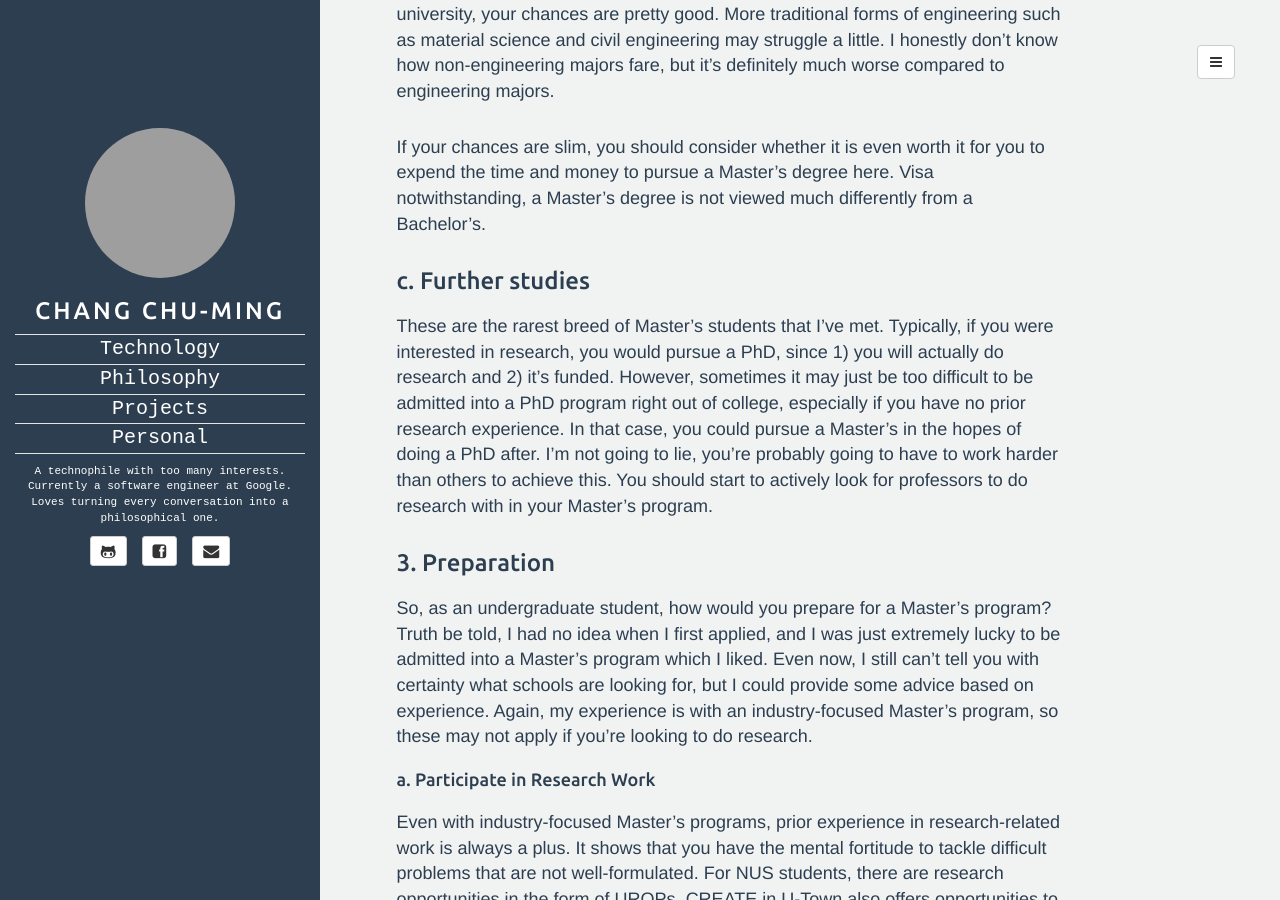
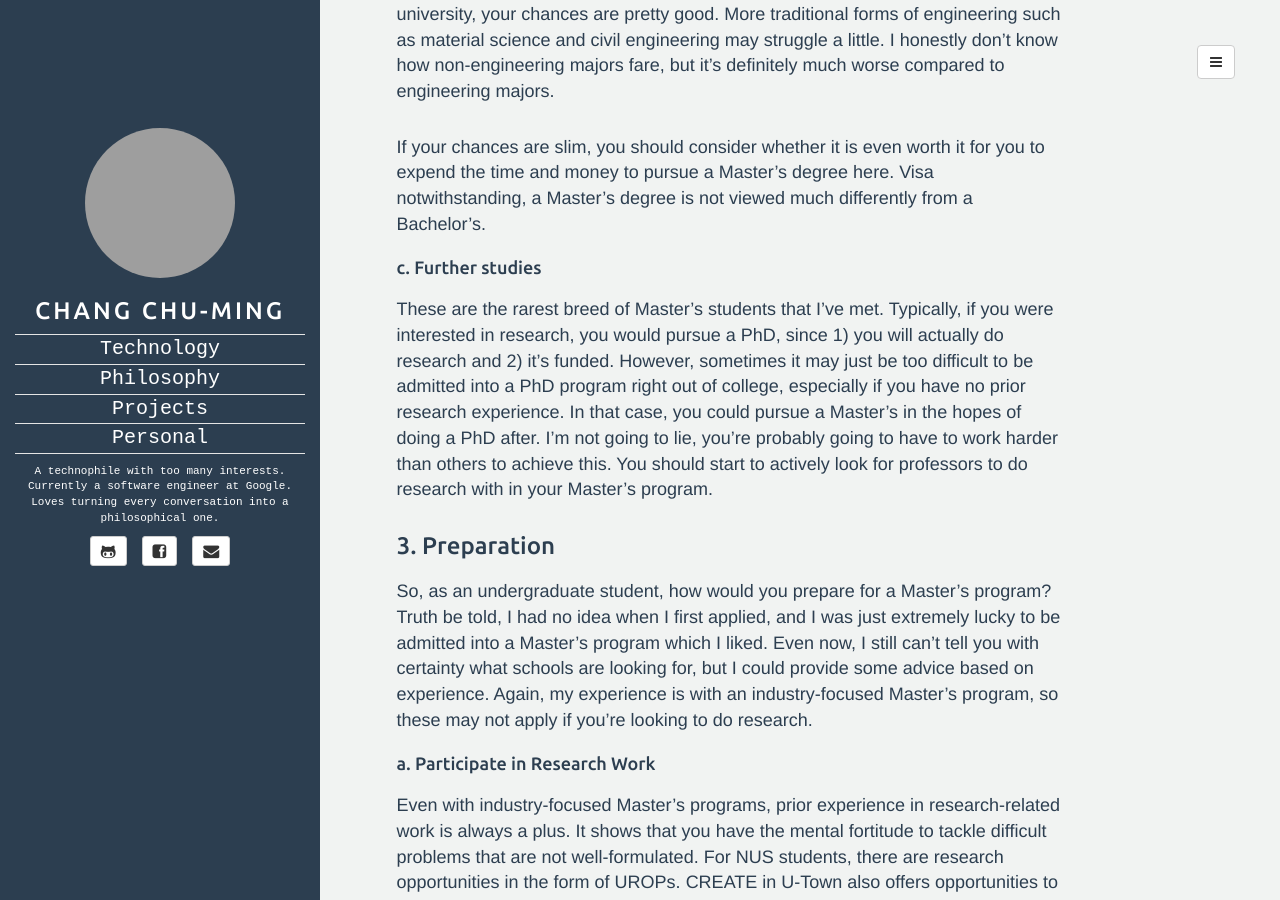
Before and after one commit to changchuming/changchuming.github.io, a Jekyll site: the page built from _posts/2018-10-29-How-to-Prepare-and-Apply-for-a-Master's-Degree-in-the-US.md, in a window 1280 px wide and 900 px high, scrolled down 2237 px. Built offline with Jekyll 4.4.1, drawn with Linux system fonts in a browser that asks for light colours; comment, search, counter and statistics services are not loaded; grey boxes are pictures that could not be loaded.

Commit message:
Fixed titles.

```diff
--- a/_posts/2018-10-29-How-to-Prepare-and-Apply-for-a-Master's-Degree-in-the-US.md
+++ b/_posts/2018-10-29-How-to-Prepare-and-Apply-for-a-Master's-Degree-in-the-US.md
@@ -40,7 +40,7 @@ Most international students (excluding Singaporeans) enroll in a Master's progra
 
 If your chances are slim, you should consider whether it is even worth it for you to expend the time and money to pursue a Master's degree here. Visa notwithstanding, a Master's degree is not viewed much differently from a Bachelor's.
 
-### c. Further studies
+#### c. Further studies
 These are the rarest breed of Master's students that I've met. Typically, if you were interested in research, you would pursue a PhD, since 1) you will actually do research and 2) it's funded. However, sometimes it may just be too difficult to be admitted into a PhD program right out of college, especially if you have no prior research experience. In that case, you could pursue a Master's in the hopes of doing a PhD after. I'm not going to lie, you're probably going to have to work harder than others to achieve this. You should start to actively look for professors to do research with in your Master's program.
 
 ### 3. Preparation
@@ -71,95 +71,95 @@ So you've done your homework and application windows are opening. What do you ne
 
 Generally, these are the requirements to apply for any graduate program. Different schools may have specific requirements, so do check with the admissions department what is needed for applications beforehand.
 
-_Statement of purpose_
+###### _Statement of purpose_
 This is probably what gives students the biggest headache when it comes to college applications. What should I write in my statement of purpose? If I write about my achievements, will it come across as arrogant? Again, I cannot claim to be an expert in this and you should probably consult an admissions officer in your school. However, a general guideline for this is that you should 1) articulate your interests, 2) highlight your experiences in the field, and 3) talk about how the program fits your interests and how it would help your future development. Make sure that you are not just providing a list of achievements. Put your achievements into the context of "I am interested in *this* and therefore I did *that* to further my interest in *this*". This way, it won't come across as conceited. Remember that admissions officers are looking for character as much as academic abilities, so it is always wise to show a healthy concern for the community.
 
-_Letters of recommendations_
+##### _Letters of recommendations_
 Who should you ask to write your letters of recommendation? Typically, these are professors who are familiar with your work and are related to your field of study. This is why it's important to build relationships with your professors early on. You can also ask for recommendations from your employer during previous internships or jobs, but remember that their position has to be relevant to your field of study for their words to have any weight. For example, if your previous internship is in the F&B industry, it might be wiser to choose a professor instead.
 
-_GRE scores_
+##### _GRE scores_
 GRE scores will be sent directly to your desired universities and may take a month or more to process, so it is recommended you take your GRE at least three months before the application window closes. GRE scores are valid for 5 years. Do a quick Google search to find out what the average GRE scores of admitted students are and see where you stand.
 
-_TOEFL scores_
+##### _TOEFL scores_
 If you're Singaporean, skip this. If not, it depends on your nationality. Find out more on the school's admissions website.
 
-_Academic transcript_
+##### _Academic transcript_
 Some schools accept unofficial soft copies while others require you to mail an official hard copy to them. Again, do a quick Google search to find out the average GPA of admitted students in past years to see where you stand.
 
-_Proof of financial ability_
+##### _Proof of financial ability_
 If you're applying for an industry-focused Master's program, you are expected to be able to pay for it out of pocket. Most schools offer scholarships, but it is relatively rare to be offered one if you're an international student. Whether it is an external scholarship or a family sponsorship, you need to be able to provide proof that you can afford it. The ugly reality is that most colleges are not "need-blind", which is to say they may reject you if they think you are not financially capable of paying for your program. The budget should be around USD 70-80k for a school year, but of course it depends on the program you apply to.
 
 ### 5. Case studies
 My friends D and TK have kindly shared with me their experiences in their respective Master's programs and I have collated their responses (along with mine) here. The three of us all graduated from NUS and went on to different Master's programs in different colleges in the US.
 
 #### 1. What is your course of study?
-_D_
+##### _D_
 Master of Science, EE (Electrical Engineering), Stanford
-_TK_
+##### _TK_
 Masters of Engineering, Advanced Manufacturing and Design, MIT
-_CM_
+##### _CM_
 Masters of Engineering, EECS (Electrical Engineering and Computer Science), UC Berkeley
 
 #### 2. What are your reasons for choosing this program?
-_D_
+##### _D_
 To be honest, I chose Stanford based on reputation back then. But on hindsight, I really love the weather in the bay area all year round, the architecture and beautiful campus (people often underestimate how much these things matter in keeping you in a good mental state during the hours spent on homeworks and projects). The faculty are world renown, lecturers are very good in general, and office hours are very helpful for understanding concepts you didn't catch in class. Also, as a private university, student organizations get huge budgets which means lots of activities and free stuff for everyone throughout the year.
-_TK_
+##### _TK_
 The reputation and quality of teaching at MIT is well known within the industry and is held in high regard.
-_CM_
+##### _CM_
 I had an undergraduate degree in EE, and I wanted a program to bridge my crossover to CS. EECS is the best of both worlds. I didn't particularly like the reputation of UC Berkeley (w.r.t. protests and safety), but the program and the vicinity to the Bay Area is too perfect to give up.
 
 
 #### 3. Are there any specific requirements for application?
 These are additional requirements on top of the documents listed in section **4**.
 
-_D_
+##### _D_
 Bachelor's degree in a STEM field (transcripts).
-_TK_
+##### _TK_
 None.
-_CM_
+##### _CM_
 Personal history - Written component detailing your background and why you want to study at Berkeley.
 
 #### 4. How would you rank the application requirements in order of importance?
 These are estimations based on what we know, so please take these with a grain of salt.
 
-_D_
+##### _D_
 I would say
 1. Statement of purpose
 2. Letters of recommendation
 I can't give you a minimum required GPA because such information is not released but you should know that admissions is competitive so you probably need a high GPA anyway. I got my letters of recommendation from 2 different internship supervisors and one of which was at a research institute. I didn't see what they wrote but they were very happy with the quality of my intern work, which I think helped with my recommendations a lot.
-_TK_
+##### _TK_
 Meeting the minimum GRE cutoff would be the most important, after that they will consider other aspects. Basically they will assess your ability to excel in the program as well as how you can apply the knowledge in the future.
-_CM_
+##### _CM_
 1. Statement of purpose
 2. Letters of recommendation
 3. Personal history
 GRE and GPA must pass minimum requirements. Average GPA is 3.8, average GRE scores are 157/166.
 
 #### 5. What is the program structure like?
-_D_
+##### _D_
 45 credits to graduate - 12 units depth, 9 units breadth, 15 units technical, 9 units electives.
 Students typically do 9 units per quarter (3 classes) to graduate in 5 quarters (~1.5 years)
-_TK_
+##### _TK_
 Coursework and a research thesis based on an attachment to a company. The industrial attachment is the hallmark of the program as it allows you to work in a team and apply what you have learnt in an actual problem that the company faces.
-_CM_
+##### _CM_
 1. Compulsory bootcamp - MBA classes everyday over a period of 2 weeks.
 2. Roughly 2-3 technical courses per semester, you rank courses, then they assign you based on your engineering discipline and track.
 3. Capstone project - can be research under a professor, or working with an industry partner to produce a solution. Capstone project can be across disciplines and tracks.
 
 
 #### 6. How is the diversity of the program?
-_D_
+##### _D_
 According to the Stanford website, 33% of graduate students are international, 14% are asian american and 38% white. Most of my friends in EE are Asian American, and want to work in the bay area for startups, big tech companies or in IC design (my EE specialization is in Circuits)
-_TK_
+##### _TK_
 My peers consisted of people from around the world. Many of them have found jobs in manufacturing while some have found jobs in mechanical design. The good thing about manufacturing is that the knowledge can be applied to nearly every industry from medical, oil and gas, semiconductor, automobile, etc.
-_CM_
+##### _CM_
 Majority internationals, majority looking for employment in the US. One or two pursuing further studies. Perhaps half of them are Asian. My Singaporean friends are mostly on scholarships.
 
 #### 7. Any tips or tricks you want to share to get into your program?
 
-_D_
+##### _D_
 My impression of Stanford is that they want students to be holistically trained and be able to do very interdisciplinary work. This is very evident from the way the classes are designed. Hence, I would recommend writing in your statement of purpose about applying your domain knowledge into other fields to solve problems and any relevant research that you have done in the past. Try to find out more about faculty and what they are doing and indicate your interest in working with these professors. My opinion is that nothing works better than showing that your statement of purpose is tailored specifically to Stanford and not a generic one. Ultimately, even if you don't get into Stanford, it doesn't mean that you're not good enough, there's always a bit of luck involved with a low admissions rate.
-_TK_
+##### _TK_
 While grades may get you a spot into the interview session, its really your character, project experiences and ambition that will be the defining factor.
-_CM_
+##### _CM_
 Berkeley is well-known to be extremely liberal, so try to focus your personal history on the challenges you've encountered, as well as how you've helped others along the way.
```
